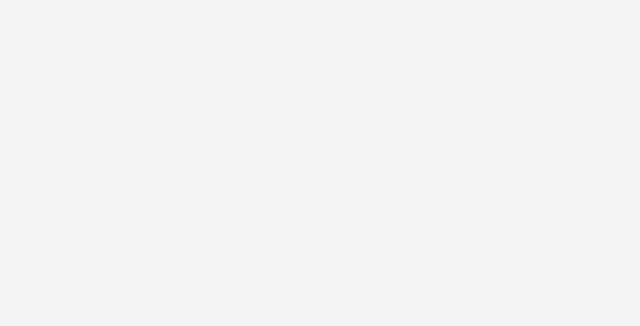
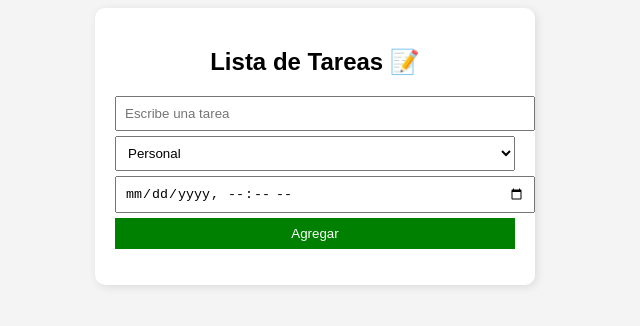
Before and after one commit to buenode/Lista-tareas, a plain HTML site: page index.html in a window 1280 px wide. Shown: the whole page, without its empty margins (325-965 px from the left). Drawn offline with Linux system fonts and the light colour scheme.

Commit message:
hice cambios en el html en la lista de tareas

```diff
--- a/index.html
+++ b/index.html
@@ -4,8 +4,26 @@
     <meta charset="UTF-8">
     <meta name="viewport" content="width=device-width, initial-scale=1.0">
     <title>Lista de Tareas</title>
+    <link rel="stylesheet" href="style.css">
+</head>
+<body>
 
-    <link rel="stylesheet" href="style.css">
+    <div class="container">
+        <h2>Lista de Tareas 📝</h2>
+
+        <input type="text" id="nuevaTarea" placeholder="Escribe una tarea">
+
+        <!-- Selección de Categoría -->
+        <select id="categoria">
+            <option value="personal">Personal</option>
+            <option value="trabajo">Trabajo</option>
+        </select>
+
+        <!-- Selección de Fecha y Hora -->
+        <input type="datetime-local" id="recordatorio">
+
+        <button onclick="agregarTarea()">Agregar</button>
+
         <ul id="listaTareas"></ul>
     </div>
 
```
